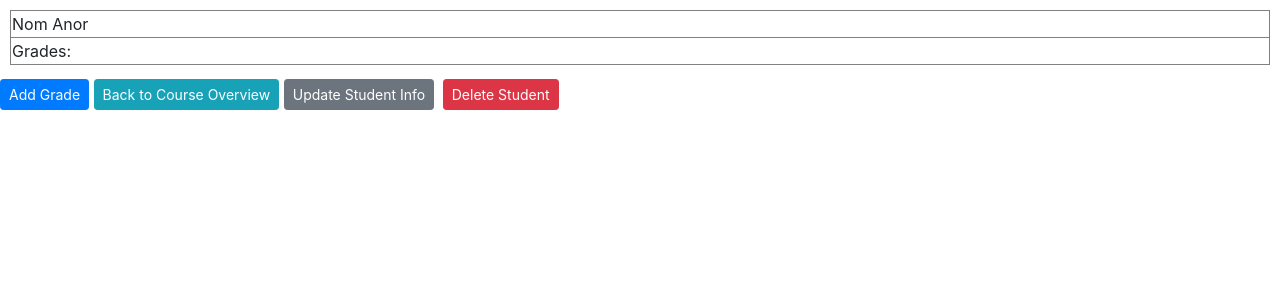
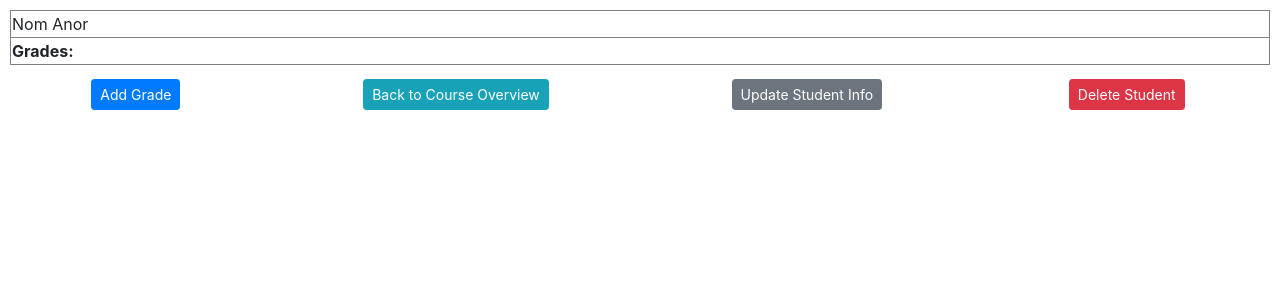
Before and after one commit to GudiedRyan/guide_and_teach, a Flask app: page /course/1/student/1 in a window 1280 px wide. Shown: the part 56-356 px from the top of the page. Run offline with Flask 2, Linux system fonts and the light colour scheme; a user stored in the database is signed in; data comes from the database, SQL or seed files in the repository; both versions use the stored data as it was after the commit; some libraries are stand-ins or nearby versions.

Commit message:
simple styling

```diff
--- a/guide_and_teach/static/style.css
+++ b/guide_and_teach/static/style.css
@@ -42,6 +42,7 @@ table {
 
 thead {
   border: 1px solid black;
+  margin: 5px;
 }
 
 tr {
@@ -50,8 +51,15 @@ tr {
 
 td {
   border: .5px solid grey;
+  margin-left: 2px;
+  margin-right: 2px;
 }
 
 h1 {
   text-align: center;
 }
+
+.ralph {
+  display: flex;
+  justify-content: space-around;
+}
--- a/guide_and_teach/templates/single_student.html
+++ b/guide_and_teach/templates/single_student.html
@@ -9,13 +9,13 @@
                 </thead>
                 <tbody>
                     <tr>
-                        <td>Grades:</td>
+                        <td><strong>Grades:</strong></td>
                     </tr>
 
                 </tbody>
             </table>
             {% if student.user == current_user %}
-            <div>
+            <div class="ralph">
                 <a class="btn btn-primary btn-sm mt-1 mb-1" href="#">Add Grade</a>
                 <a class="btn btn-info btn-sm mt-1 mb-1" href="{{ url_for('single_course', course_id=course_id) }}">Back to Course Overview</a>
                 <a class="btn btn-secondary btn-sm mt-1 mb-1" href="{{ url_for('update_student', student_id=student.id, course_id=course_id) }}">Update Student Info</a>
```
Also changed, not shown: guide_and_teach/templates/about.html (+3 -5 lines), guide_and_teach/site.db.
